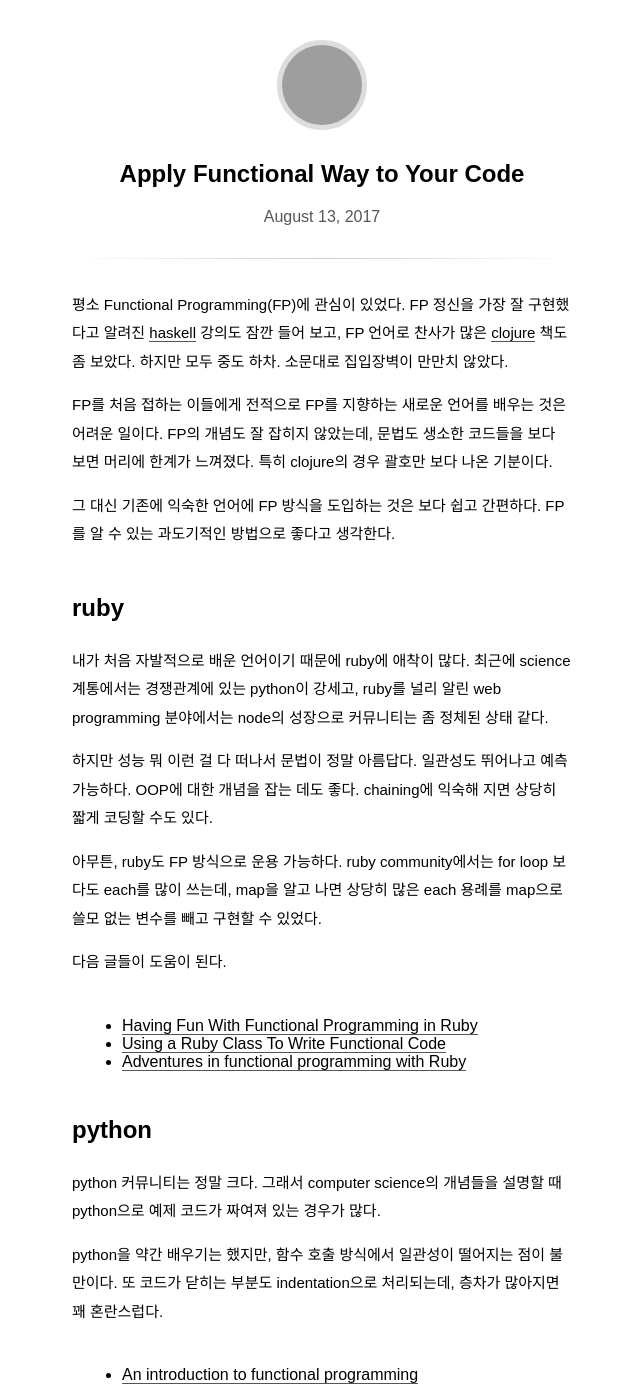
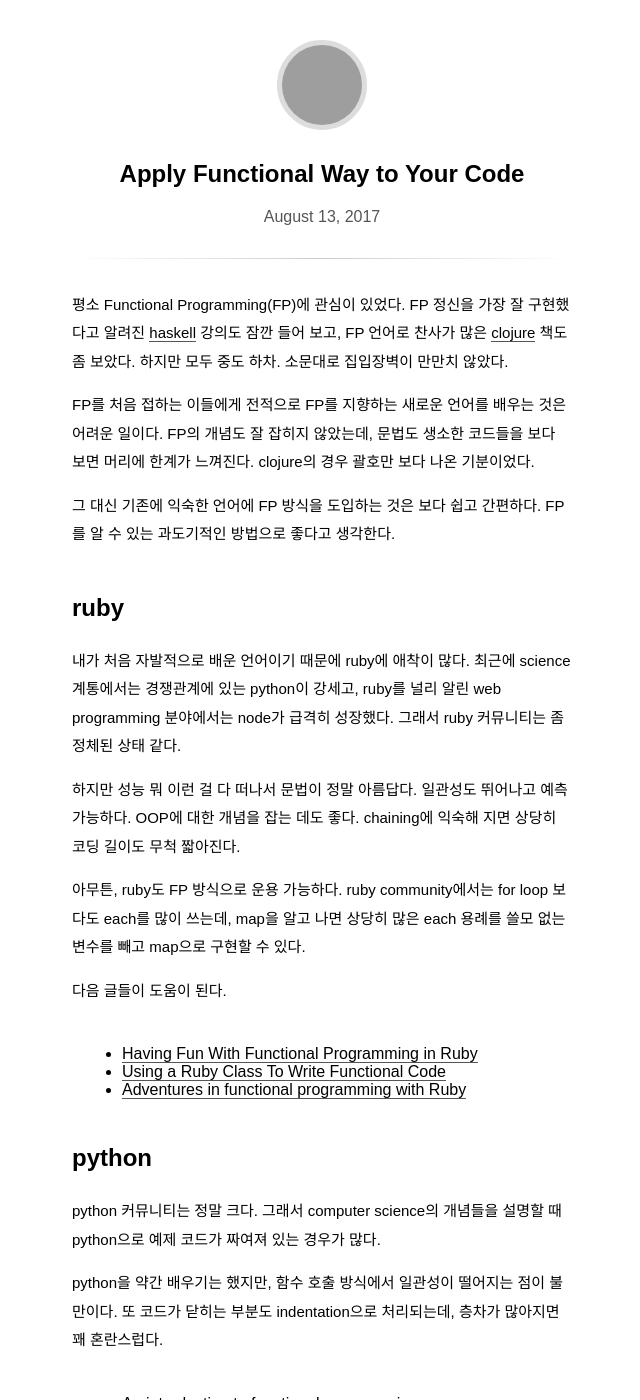
Before and after one commit to pinedance/blog, a Jekyll site: the page built from _posts/2017/07-12/2017-08-13-apply-functional-way-to-your-code.md, in a window 1280 px wide and 1400 px high. Shown: the whole window, without its empty margins (318-958 px from the left). Built offline with Jekyll 4.4.1, drawn with Linux system fonts in a browser that asks for light colours; some web fonts are replaced; comment, search, counter and statistics services are not loaded; some of the changed text lies outside the part shown; grey boxes are pictures that could not be loaded.

Commit message:
udpate last post

```diff
--- a/_posts/2017/07-12/2017-08-13-apply-functional-way-to-your-code.md
+++ b/_posts/2017/07-12/2017-08-13-apply-functional-way-to-your-code.md
@@ -6,7 +6,7 @@
 
 평소 Functional Programming(FP)에 관심이 있었다. FP 정신을 가장 잘 구현했다고 알려진 [haskell](https://www.haskell.org/) 강의도 잠깐 들어 보고, FP 언어로 찬사가 많은 [clojure](https://clojure.org/) 책도 좀 보았다. 하지만 모두 중도 하차. 소문대로 집입장벽이 만만치 않았다.
 
-FP를 처음 접하는 이들에게 전적으로 FP를 지향하는 새로운 언어를 배우는 것은 어려운 일이다. FP의 개념도 잘 잡히지 않았는데, 문법도 생소한 코드들을 보다 보면 머리에 한계가 느껴졌다. 특히 clojure의 경우 괄호만 보다 나온 기분이다.
+FP를 처음 접하는 이들에게 전적으로 FP를 지향하는 새로운 언어를 배우는 것은 어려운 일이다. FP의 개념도 잘 잡히지 않았는데, 문법도 생소한 코드들을 보다 보면 머리에 한계가 느껴진다. clojure의 경우 괄호만 보다 나온 기분이었다.
 
 그 대신 기존에 익숙한 언어에 FP 방식을 도입하는 것은 보다 쉽고 간편하다. FP를 알 수 있는 과도기적인 방법으로  좋다고 생각한다.
 
@@ -14,12 +14,12 @@
 ruby
 -----
 
-내가 처음 자발적으로 배운 언어이기 때문에 ruby에 애착이 많다. 최근에 science 계통에서는 경쟁관계에 있는 python이 강세고, ruby를 널리 알린 web programming 분야에서는 node의 성장으로 커뮤니티는 좀 정체된 상태 같다.
+내가 처음 자발적으로 배운 언어이기 때문에 ruby에 애착이 많다. 최근에 science 계통에서는 경쟁관계에 있는 python이 강세고, ruby를 널리 알린 web programming 분야에서는 node가 급격히 성장했다. 그래서 ruby 커뮤니티는 좀 정체된 상태 같다.
 
-하지만 성능 뭐 이런 걸 다 떠나서 문법이 정말 아름답다. 일관성도 뛰어나고 예측가능하다. OOP에 대한 개념을 잡는 데도 좋다. chaining에 익숙해 지면 상당히 짧게 코딩할 수도 있다.
+하지만 성능 뭐 이런 걸 다 떠나서 문법이 정말 아름답다. 일관성도 뛰어나고 예측가능하다. OOP에 대한 개념을 잡는 데도 좋다. chaining에 익숙해 지면 상당히 코딩 길이도 무척 짧아진다.
 
 아무튼, ruby도 FP 방식으로 운용 가능하다. ruby community에서는 for loop 보다도 each를 많이 쓰는데, map을 알고 나면
- 상당히 많은 each 용례를 map으로 쓸모 없는 변수를 빼고 구현할 수 있었다.
+ 상당히 많은 each 용례를 쓸모 없는 변수를 빼고 map으로 구현할 수 있다.
 
 다음 글들이 도움이 된다.
 
@@ -44,6 +44,8 @@
 
 javascript 커뮤니티가 커지다 보니 관련된 글들도 가장 많은 편이다. 이 가운데는 FP 방식에 대한 의견들을 종종 볼 수 있다. javascript에 익숙한데 FP에 관심이 있다면 도움을 얻을 수 있을 것이다.
 
+몇 가지씩 적용해 보면 코드가 효율적으로 변하는 것을 체험할 수 있다. 꼭 적용해 보시라.
+
 최근에 좋은 포스트를 알게 되어 적어 둔다.
 
 * [How I rediscovered my love for JavaScript after throwing 90% of it in the trash.](https://hackernoon.com/how-i-rediscovered-my-love-for-javascript-after-throwing-90-of-it-in-the-trash-f1baed075d1b)
@@ -54,12 +56,13 @@
 그 밖에 글들도 유용하다.
 
 * [JavaScript and Functional Programming](https://bethallchurch.github.io/JavaScript-and-Functional-Programming/?utm_source=javascriptweekly&utm_medium=email)
+* [Functional Programming in JavaScript](https://dzone.com/refcardz/functional-programming-with-javascript)
 
 
 R
 ----
 
-통계 언어로 알려져 있는 R은, 사실 FP 방식을 이해하지 못하면 사용하기 어려운 언어이다. 데이터 형식과 연산 자체가 기본적으로 벡터를 기반으로 하고 있기 때문에 다른 언어들과 접근이 상당히 다르다. 특히 apply 시리즈는 FP의 전형적인 형태이기 때문에 FP를 이해하지 못하면 내 프로젝트에 적용하기 어렵다.
+통계 언어로 알려져 있는 R은 데이터 형식과 연산 자체가 기본적으로 벡터를 기반으로 하고 있기 때문에 다른 언어들과 접근이 상당히 다르다. 그래서 사실 FP 방식을 이해하지 못하면 사용하기 어려운 언어이다. R이 어렵다고 느끼는 사람들은 우선 FP 방식을 약간 익히고 나서 관련 코드들을 다시 보기를 권한다. 특히 apply 시리즈는 FP의 전형적인 형태이기 때문에 FP를 이해하지 못하면 프로젝트에 적용하기 어렵다.
 
 사실 나도 apply를 잘 사용하지 못하고 있었는데, FP 방식이라고 이해한 뒤로는 즐겨 사용하게 되었다. data manipulation 관련된 많은 package 들이 있지만, R 을 FP 방식으로 연구해 보면 꽤 많은 작업들이 이들 package 없이도 처리가 가능하다.
 
```
